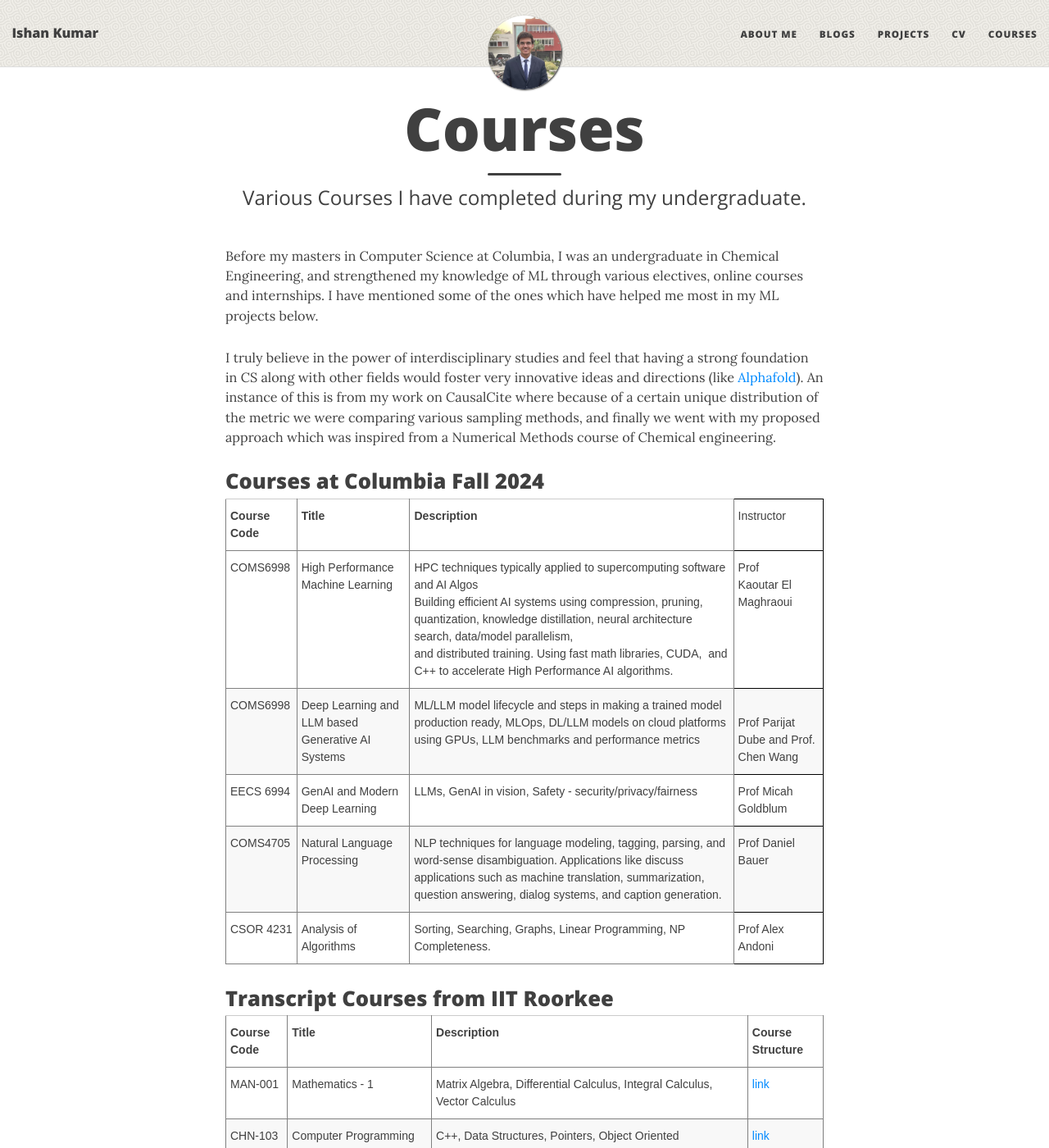
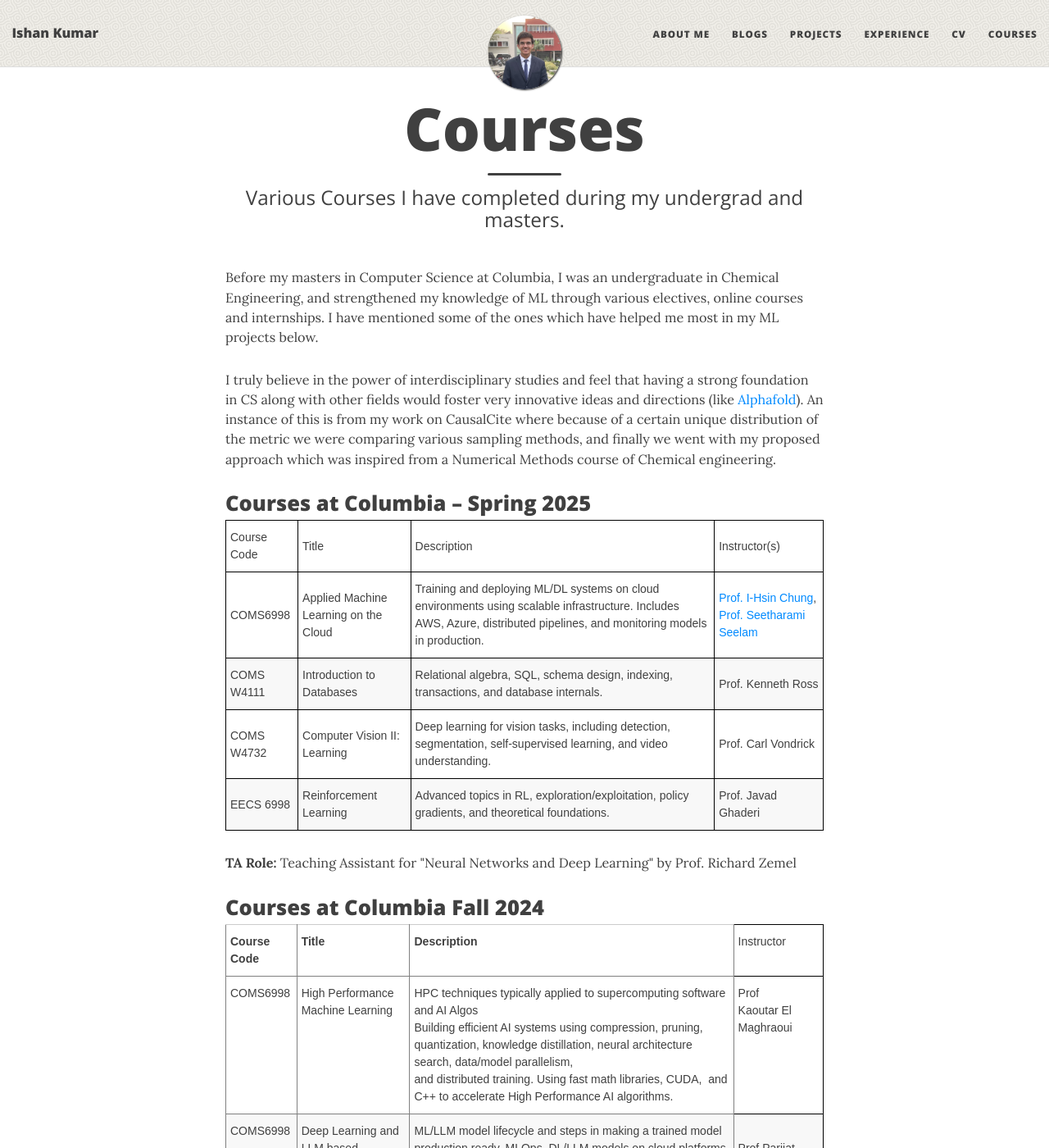
Before and after one commit to ishankumaragrawal/ishankumaragrawal.github.io, a Jekyll site: the page built from courses.html, in a window 1280 px wide and 1400 px high. Shown: the whole window at 82% size. Built offline with Jekyll 4.4.1, drawn with Linux system fonts in a browser that asks for light colours; nearby versions of some CDN libraries.

Commit message:
added experience and updates courses

```diff
--- a/_config.yml
+++ b/_config.yml
@@ -17,7 +17,8 @@ navbar-links:
   About Me: "index"
   Blogs : "blogs"
   Projects : "projects"
-  CV : "https://drive.google.com/file/d/1ggDE1WkCicAfEm4ET7BVgijOHGs5_p5X/view?usp=sharing"
+  Experience : "experiences"
+  CV : "https://drive.google.com/file/d/1OmQoVbpmH_kNjEWmLuzGOr3QJ91PRKT2/view?usp=sharing"
   Courses : "courses"
 
 # --- Logo --- #
--- a/courses.html
+++ b/courses.html
@@ -1,7 +1,7 @@
 ---
 layout: home
 title: Courses
-subtitle: Various Courses I have completed during my undergraduate.
+subtitle: Various Courses I have completed during my undergrad and masters.
 ---
 
 <p>
@@ -11,6 +11,53 @@ Before my masters in Computer Science at Columbia, I was an undergraduate in Che
 I truly believe in the power of interdisciplinary studies and feel that having a strong foundation in CS along with other fields would foster very innovative ideas and directions (like <a href="https://alphafold.ebi.ac.uk/">Alphafold</a>).
 An instance of this is from my work on CausalCite where because of a certain unique distribution of the metric we were comparing various sampling methods, and finally we went with my proposed
 approach which was inspired from a Numerical Methods course of Chemical engineering.
+
+<h2>Courses at Columbia – Spring 2025</h2>
+
+<style type="text/css">
+.tg  {border-collapse:collapse;border-spacing:0;}
+.tg td, .tg th {border: 1px solid black; padding: 10px; font-family: Arial, sans-serif; font-size: 14px;}
+.tg th {font-weight: bold;}
+</style>
+
+<table class="tg">
+  <thead>
+    <tr>
+      <th>Course Code</th>
+      <th>Title</th>
+      <th>Description</th>
+      <th>Instructor(s)</th>
+    </tr>
+  </thead>
+  <tbody>
+    <tr>
+      <td>COMS6998</td>
+      <td>Applied Machine Learning on the Cloud</td>
+      <td>Training and deploying ML/DL systems on cloud environments using scalable infrastructure. Includes AWS, Azure, distributed pipelines, and monitoring models in production.</td>
+      <td><a href="https://www.linkedin.com/in/ihchung/">Prof. I-Hsin Chung</a>, <a href="https://research.ibm.com/people/seetharami-seelam">Prof. Seetharami Seelam</a></td>
+    </tr>
+    <tr>
+      <td>COMS W4111</td>
+      <td>Introduction to Databases</td>
+      <td>Relational algebra, SQL, schema design, indexing, transactions, and database internals.</td>
+      <td>Prof. Kenneth Ross</td>
+    </tr>
+    <tr>
+      <td>COMS W4732</td>
+      <td>Computer Vision II: Learning</td>
+      <td>Deep learning for vision tasks, including detection, segmentation, self-supervised learning, and video understanding.</td>
+      <td>Prof. Carl Vondrick</td>
+    </tr>
+    <tr>
+      <td>EECS 6998</td>
+      <td>Reinforcement Learning</td>
+      <td>Advanced topics in RL, exploration/exploitation, policy gradients, and theoretical foundations.</td>
+      <td>Prof. Javad Ghaderi</td>
+    </tr>
+  </tbody>
+</table>
+
+<p><strong>TA Role:</strong> Teaching Assistant for "Neural Networks and Deep Learning" by Prof. Richard Zemel</p>
 
 <h2> Courses at Columbia Fall 2024</h2>
 <style type="text/css">
```
Also changed, not shown: experiences.html (added, +99 -0 lines).
